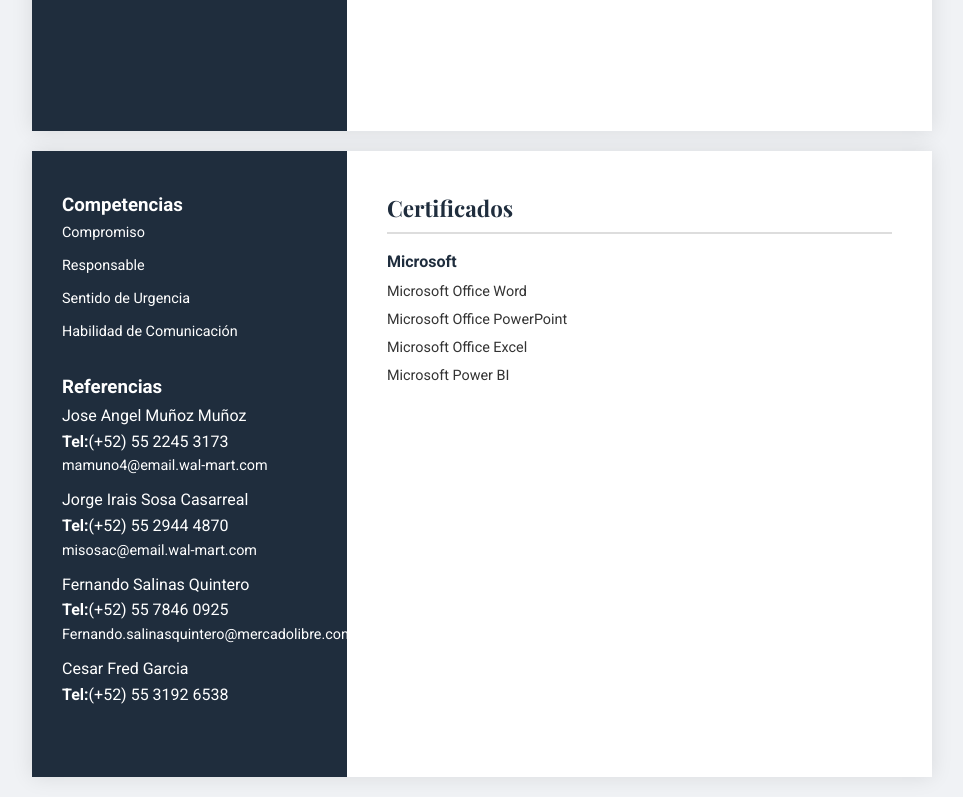
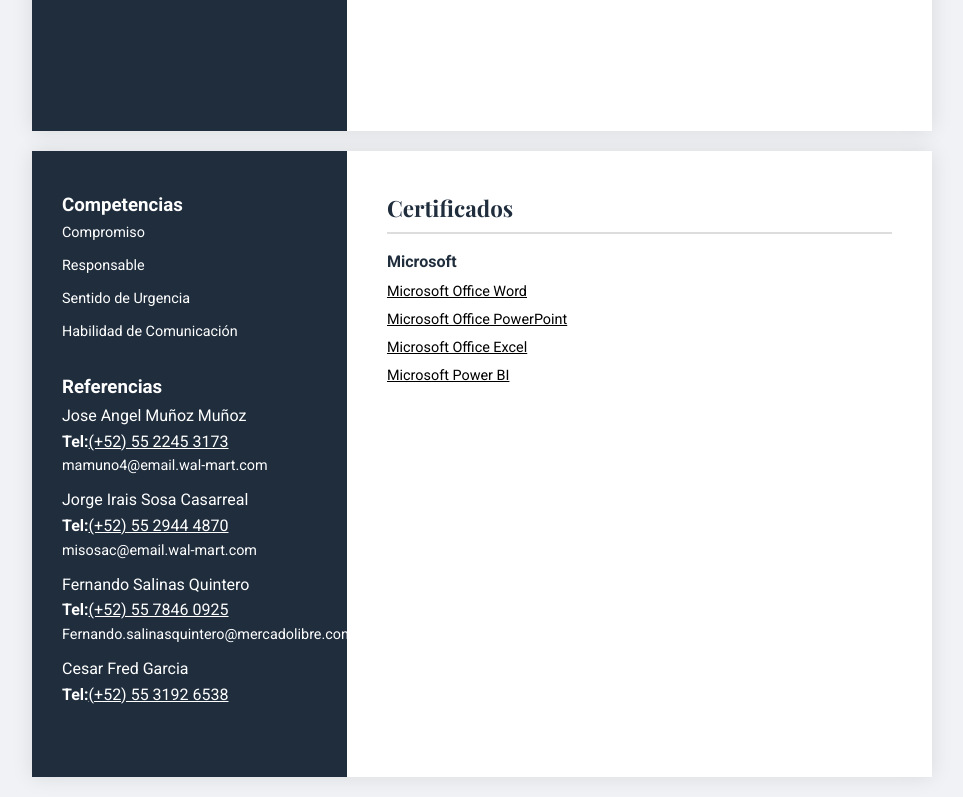
Before and after one commit to haskBlack/CV-Personal, a plain HTML site: page index.html in a window 1280 px wide. Shown: the part 899-1696 px from the top of the page, without its empty margins (158-1121 px from the left). Drawn offline with nearby package versions, Linux system fonts and the light colour scheme.

Commit message:
Temporaly

```diff
--- a/assets/style.css
+++ b/assets/style.css
@@ -87,3 +87,10 @@
       margin-top: 5px;
       font-size: 0.9rem;
     }
+    a{
+      color: #fff;
+    }
+
+    .certificate{
+      color:#000;
+    }
--- a/index.html
+++ b/index.html
@@ -6,6 +6,7 @@
   <title>CV - Daniel Luna</title>
   <link href="https://fonts.googleapis.com/css2?family=Playfair+Display:wght@500;700&family=Roboto:wght@300;400;500;700&display=swap" rel="stylesheet">
   <link rel="stylesheet" href="assets/style.css">
+  <link rel="icon" href="assets/images/VL.png">
 </head>
 <body>
   <div class="resume">
@@ -81,22 +82,22 @@
         <h3>Referencias</h3>
         <ul>
           <li>Jose Angel Muñoz Muñoz</li>
-          <li><strong>Tel:</strong>(+52) 55 2245 3173</li>
+          <li><strong>Tel:</strong><a href="https://wa.me/5522453173">(+52) 55 2245 3173</a></li>
           <li><p>mamuno4@email.wal-mart.com</p></li>
         </ul>
         <ul>
           <li>Jorge Irais Sosa Casarreal</li>
-          <li><strong>Tel:</strong>(+52) 55 2944 4870</li>
+          <li><strong>Tel:</strong><a href="https://wa.me/5529444870">(+52) 55 2944 4870</a></li>
           <li><p>misosac@email.wal-mart.com</p></li>
         </ul>
         <ul>
           <li>Fernando Salinas Quintero</li>
-          <li><strong>Tel:</strong>(+52) 55 7846 0925</li>
+          <li><strong>Tel:</strong><a href="https://wa.me/5578460925">(+52) 55 7846 0925</a></li>
           <li><p>Fernando.salinasquintero@mercadolibre.com.mx</p></li>
         </ul>
         <ul>
           <li>Cesar Fred Garcia</li>
-          <li><strong>Tel:</strong>(+52) 55 3192 6538</li>
+          <li><strong>Tel:</strong><a href="https://wa.me/5531926538">(+52) 55 3192 6538</a></li>
         </ul>
       </div>
     </div>
@@ -105,10 +106,10 @@
         <h3>Certificados</h3>
         <div class="job">
           <h4>Microsoft</h4>
-          <p>Microsoft Office Word</p>
-          <p>Microsoft Office PowerPoint</p>
-          <p>Microsoft Office Excel</p>
-          <p>Microsoft Power BI</p>
+          <p><a class="certificate" href="assets/Doc's Certificate/Certificación Word 2013.pdf">Microsoft Office Word</a></p>
+          <p><a class="certificate" href="assets/Doc's Certificate/Certificación PowerPoint 2013.pdf">Microsoft Office PowerPoint</a></p>
+          <p><a class="certificate" href="assets/Doc's Certificate/Certificación Excel 2013.pdf">Microsoft Office Excel</a></p>
+          <p><a class="certificate" href="#">Microsoft Power BI</a></p>
         </div>
       </div>
     </div>
```
Also changed, not shown: assets/images/VL.png (added).
